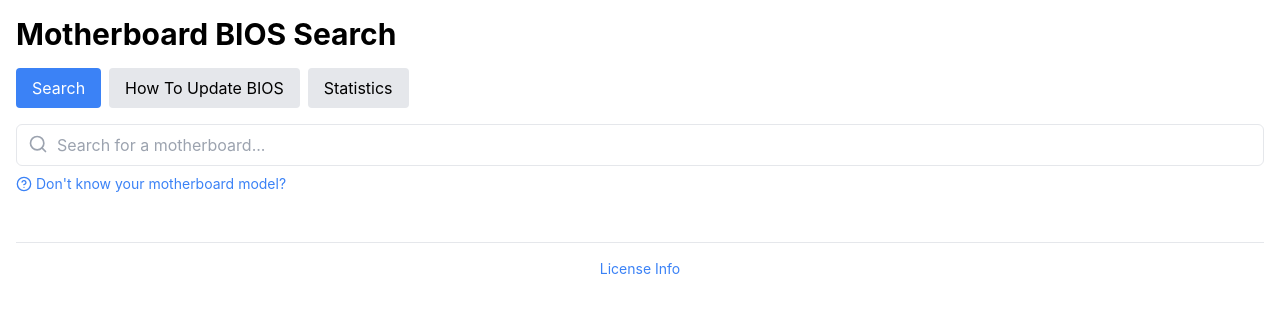
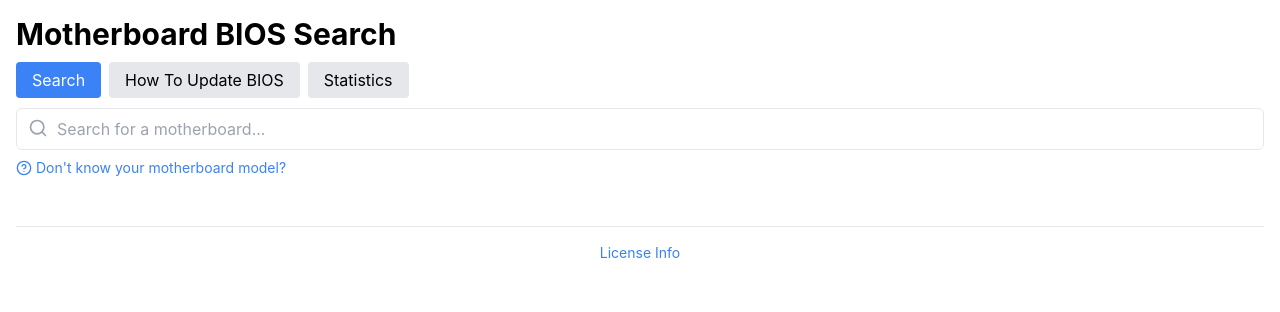
Before and after one commit to tjames37/motherboard-search, a React (Create React App) app: page / in a window 1280 px wide. Shown: the top 312 px of the page. Built offline with nearby package versions, Linux system fonts and the light colour scheme.

Commit message:
Changed from changing pages with anchors to links.

```diff
--- a/src/App.js
+++ b/src/App.js
@@ -27,33 +27,36 @@ const parsedData = csvData.split('\n').slice(1).map(row => {
 
 const App = () => {
   const [activeTab, setActiveTab] = useState(() => {
-    const hash = window.location.hash.slice(1);
-    return ['search', 'biosUpdate', 'statistics'].includes(hash) ? hash : 'search';
+    const path = window.location.pathname.slice(1);
+    return ['biosUpdate', 'statistics'].includes(path) ? path : '';
   });
 
   useEffect(() => {
-    const handleHashChange = () => {
-      const hash = window.location.hash.slice(1);
-      if (['search', 'biosUpdate', 'statistics'].includes(hash)) {
-        setActiveTab(hash);
+    const handlePopState = () => {
+      const path = window.location.pathname.slice(1);
+      if (['biosUpdate', 'statistics'].includes(path)) {
+        setActiveTab(path);
+      } else {
+        setActiveTab('');
       }
     };
 
-    window.addEventListener('hashchange', handleHashChange);
-    return () => window.removeEventListener('hashchange', handleHashChange);
+    window.addEventListener('popstate', handlePopState);
+    return () => window.removeEventListener('popstate', handlePopState);
   }, []);
 
   useEffect(() => {
-    ReactGA.send({ hitType: "pageview", page: `/${activeTab}` });
+    ReactGA.send({ hitType: "pageview", page: activeTab ? `/${activeTab}` : '/' });
   }, [activeTab]);
 
-  const handleTabChange = (tab) => {
+  const handleTabChange = (tab, event) => {
+    event.preventDefault();
     setActiveTab(tab);
-    window.location.hash = tab;
+    window.history.pushState(null, '', tab ? `/${tab}` : '/');
     ReactGA.event({
       category: 'User',
       action: 'Changed Tab',
-      label: tab
+      label: tab || 'home'
     });
   };
 
@@ -79,34 +82,37 @@ const App = () => {
         <meta property="og:type" content="website" />
         <meta property="og:url" content="https://tjames37.github.io/motherboard-search/" />
         <meta property="og:image" content="https://tjames37.github.io/motherboard-search/image.jpg" />
-        <link rel="canonical" href={`https://tjames37.github.io/motherboard-search/#${activeTab}`} />
+        <link rel="canonical" href={`https://tjames37.github.io/motherboard-search${activeTab ? `/${activeTab}` : ''}`} />
         <script type="application/ld+json">
           {JSON.stringify(structuredData)}
         </script>
       </Helmet>
 
       <h1 className="text-3xl font-bold mb-4">Motherboard BIOS Search</h1>
-      <div className="mb-4">
-        <button
-          className={`mr-2 px-4 py-2 rounded ${activeTab === 'search' ? 'bg-blue-500 text-white' : 'bg-gray-200'}`}
-          onClick={() => handleTabChange('search')}
+      <nav className="mb-4">
+        <a
+          href="/"
+          onClick={(e) => handleTabChange('', e)}
+          className={`mr-2 px-4 py-2 rounded ${activeTab === '' ? 'bg-blue-500 text-white' : 'bg-gray-200'}`}
         >
           Search
-        </button>
-        <button
+        </a>
+        <a
+          href="/biosUpdate"
+          onClick={(e) => handleTabChange('biosUpdate', e)}
           className={`mr-2 px-4 py-2 rounded ${activeTab === 'biosUpdate' ? 'bg-blue-500 text-white' : 'bg-gray-200'}`}
-          onClick={() => handleTabChange('biosUpdate')}
         >
           How To Update BIOS
-        </button>
-        <button
+        </a>
+        <a
+          href="/statistics"
+          onClick={(e) => handleTabChange('statistics', e)}
           className={`px-4 py-2 rounded ${activeTab === 'statistics' ? 'bg-blue-500 text-white' : 'bg-gray-200'}`}
-          onClick={() => handleTabChange('statistics')}
         >
           Statistics
-        </button>
-      </div>
-      {activeTab === 'search' && <SearchComponent parsedData={parsedData} />}
+        </a>
+      </nav>
+      {activeTab === '' && <SearchComponent parsedData={parsedData} />}
       {activeTab === 'biosUpdate' && <BiosUpdateInstructions />}
       {activeTab === 'statistics' && <StatisticsComponent parsedData={parsedData} />}
 
```
Also changed, not shown: 1 other file (tests, documents, lock files or other folders).
